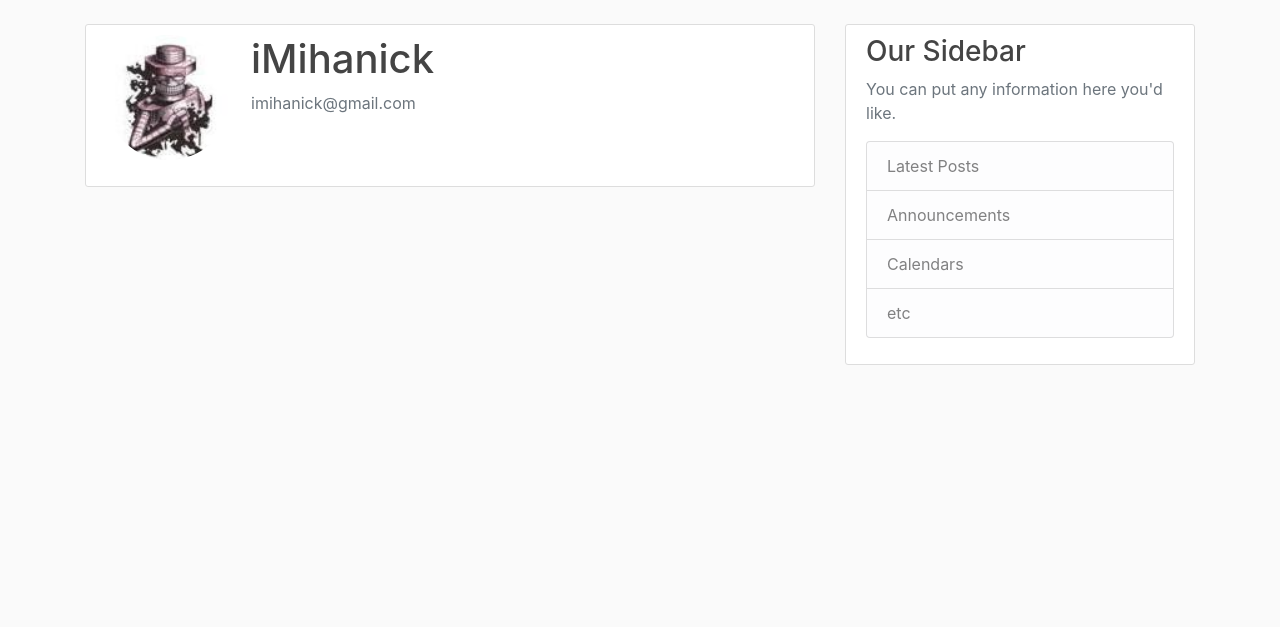
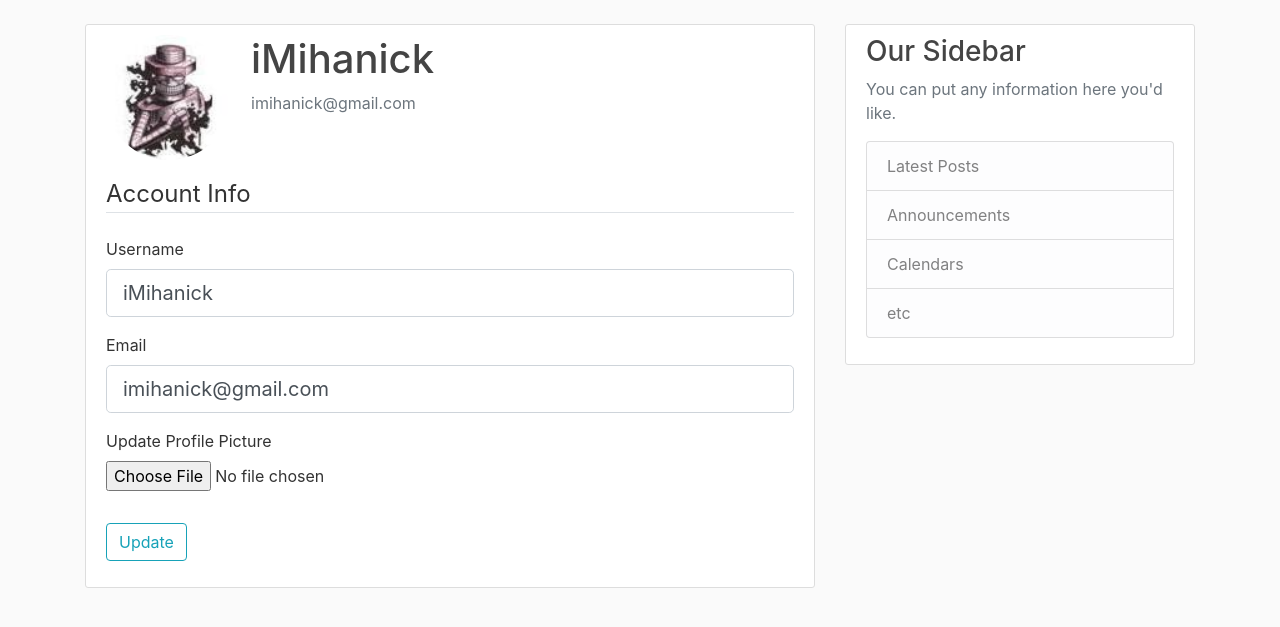
Before and after one commit to Rogozhyn/CoreySchafer_Flask, a Flask app: page /account in a window 1280 px wide. Shown: the part 56-683 px from the top of the page. Run offline with Flask 3, Linux system fonts and the light colour scheme; a user stored in the database is signed in; some libraries are stand-ins or nearby versions.

Commit message:
Account editing functionality was added. Username, email and user photo now can be modified.

```diff
--- a/flaskblog/forms.py
+++ b/flaskblog/forms.py
@@ -1,19 +1,16 @@
 from flask_wtf import FlaskForm
+from flask_wtf.file import FileField, FileAllowed
 from flask_login import current_user
-from wtforms import StringField, PasswordField, SubmitField, BooleanField, ValidationError
-from wtforms.validators import DataRequired, Length, Email, EqualTo
+from wtforms import StringField, PasswordField, SubmitField, BooleanField, TextAreaField
+from wtforms.validators import DataRequired, Length, Email, EqualTo, ValidationError
 from flaskblog.models import User
 
 
 class RegistrationForm(FlaskForm):
-    username = StringField('Username',
-                           validators=[DataRequired(), Length(min=2, max=20)])
-    email = StringField('Email',
-                        validators=[DataRequired(), Email()])
-    password = PasswordField('Password',
-                             validators=[DataRequired()])
-    confirm_password = PasswordField('Confirm Password',
-                                     validators=[DataRequired(), EqualTo('password')])
+    username = StringField('Username', validators=[DataRequired(), Length(min=2, max=20)])
+    email = StringField('Email', validators=[DataRequired(), Email()])
+    password = PasswordField('Password', validators=[DataRequired()])
+    confirm_password = PasswordField('Confirm Password', validators=[DataRequired(), EqualTo('password')])
     submit = SubmitField('Sign Up')
 
     def validate_username(self, username):
@@ -28,19 +25,16 @@ class RegistrationForm(FlaskForm):
 
 
 class LoginForm(FlaskForm):
-    email = StringField('Email',
-                        validators=[DataRequired(), Email()])
-    password = PasswordField('Password',
-                             validators=[DataRequired()])
+    email = StringField('Email', validators=[DataRequired(), Email()])
+    password = PasswordField('Password', validators=[DataRequired()])
     remember = BooleanField('Remember Me')
     submit = SubmitField('Login')
 
 
 class UpdateAccountForm(FlaskForm):
-    username = StringField('Username',
-                           validators=[DataRequired(), Length(min=2, max=20)])
-    email = StringField('Email',
-                        validators=[DataRequired(), Email()])
+    username = StringField('Username', validators=[DataRequired(), Length(min=2, max=20)])
+    email = StringField('Email', validators=[DataRequired(), Email()])
+    picture = FileField('Update Profile Picture', validators=[FileAllowed(['jpg', 'png'])])
 
     submit = SubmitField('Update')
 
@@ -55,3 +49,9 @@ class UpdateAccountForm(FlaskForm):
             email = User.query.filter_by(email=email.data).first()
             if email:
                 raise ValidationError('That email is taken. Please choose a different one.')
+
+
+class PostForm(FlaskForm):
+    title = StringField('Title', validators=[DataRequired()])
+    content = TextAreaField('Content', validators=[DataRequired()])
+    submit = SubmitField('Post')
--- a/flaskblog/routes.py
+++ b/flaskblog/routes.py
@@ -1,9 +1,11 @@
+import os
+import secrets
+from PIL import Image
 from flask import render_template, url_for, flash, redirect, request
 from flaskblog import app, db, bcrypt
 from flaskblog.forms import RegistrationForm, LoginForm, UpdateAccountForm
 from flaskblog.models import User, Post
 from flask_login import login_user, current_user, logout_user, login_required
-
 
 posts = [
     {
@@ -75,9 +77,39 @@ def logout():
     return redirect(url_for('home'))
 
 
-@app.route("/account")
+def save_picture(form_picture):
+    random_hex = secrets.token_hex(8)
+    _, f_ext = os.path.splitext(form_picture.filename)
+    picture_fn = random_hex + f_ext
+    picture_path = os.path.join(app.root_path, 'static/profile_pict', picture_fn)
+    output_size = (125, 125)
+    i = Image.open(form_picture)
+    i.thumbnail(output_size)
+    i.save(picture_path)
+    return picture_fn
+
+
+@app.route("/account", methods=['GET', 'POST'])
 @login_required
 def account():
     form = UpdateAccountForm()
+    if form.validate_on_submit():
+        if form.picture.data:
+            picture_file = save_picture(form.picture.data)
+            current_user.image_file = picture_file
+        current_user.username = form.username.data
+        current_user.email = form.email.data
+        db.session.commit()
+        flash('Your account has been updated!', 'success')
+        return redirect(url_for('account'))
+    elif request.method == 'GET':
+        form.username.data = current_user.username
+        form.email.data = current_user.email
     image_file = url_for('static', filename='profile_pict/' + current_user.image_file)
     return render_template('account.html', title='Account', image_file=image_file, form=form)
+
+
+@app.route("/post/new")
+@login_required
+def new_post():
+    return render_template('create_post.html', title='New Post')
--- a/flaskblog/templates/account.html
+++ b/flaskblog/templates/account.html
@@ -9,5 +9,49 @@
 		</div>
 	  </div>
 	  <!-- FORM HERE -->
+		<form method="POST" action="" enctype="multipart/form-data">
+			{{ form.hidden_tag() }}
+			<fieldset class="form-group">
+				<legend class="border-bottom mb-4">Account Info</legend>
+				<div class="form-group">
+					{{ form.username.label(class="form-control-label") }}
+					{% if form.username.errors %}
+						{{ form.username(class="form-control form-control-lg is-invalid") }}
+						<div class="invalid-feedback">
+							{% for error in form.username.errors %}
+								<span>{{ error }}</span>
+							{% endfor %}
+						</div>
+					{% else %}
+						{{ form.username(class="form-control form-control-lg") }}
+					{% endif %}
+				</div>
+				<div class="form-group">
+					{{ form.email.label(class="form-control-label") }}
+					{% if form.email.errors %}
+						{{ form.email(class="form-control form-control-lg is-invalid") }}
+						<div class="invalid-feedback">
+							{% for error in form.email.errors %}
+								<span>{{ error }}</span>
+							{% endfor %}
+						</div>
+					{% else %}
+						{{ form.email(class="form-control form-control-lg") }}
+					{% endif %}
+				</div>
+				<div class="form-group">
+					{{ form.picture.label() }}
+					{{ form.picture(class="form-control-file") }}
+					{% if form.picture.errors %}
+						{% for error in form.picture.errors %}
+								<span class="text-danger">{{ error }}</span></br>
+						{% endfor %}
+					{% endif %}
+				</div>
+			</fieldset>
+			<div class="form-group">
+				{{ form.submit(class="btn btn-outline-info") }}
+			</div>
+		</form>
 	</div>
 {% endblock content %}
--- /dev/null
+++ b/flaskblog/templates/create_post.html
@@ -0,0 +1,4 @@
+{% extends "layout.html" %}
+{% block content %}
+	<h1>About Page</h1>
+{% endblock content %}
--- a/requirements.txt
+++ b/requirements.txt
@@ -12,6 +12,7 @@ idna==3.4
 itsdangerous==2.1.2
 Jinja2==3.1.2
 MarkupSafe==2.1.2
+Pillow==9.4.0
 SQLAlchemy==2.0.7
 typing_extensions==4.5.0
 Werkzeug==2.2.3
```
Also changed, not shown: flaskblog/site.db, flaskblog/static/profile_pict/4b70e16df68b2673.JPG (added), flaskblog/static/profile_pict/dcbc4eaa23643b93.jpg (added), flaskblog/static/profile_pict/f8c336c1ae9dfec9.jpg (added).
